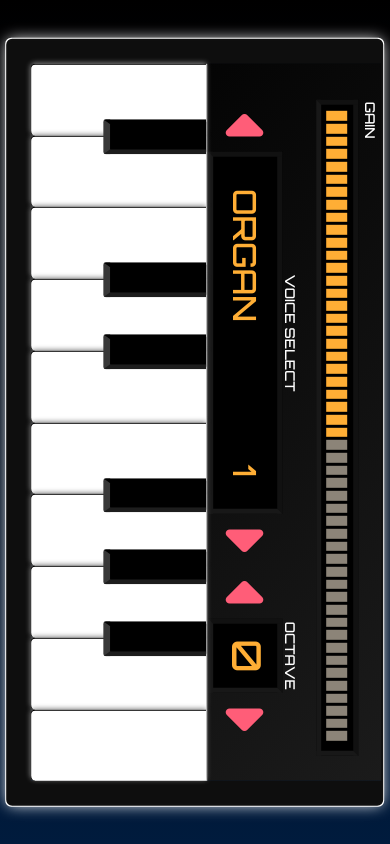
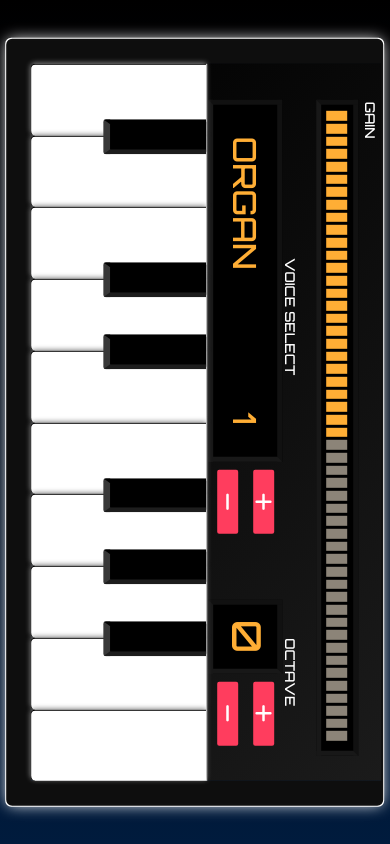
Before and after one commit to nchau3/RK-23-Keyboard, a React (Vite) app: page / in a window 390 px wide. Shown: the top 844 px of the page. Built offline with nearby package versions, Linux system fonts and the light colour scheme.

Commit message:
Bugfixes/4 (#18)
* testing breakpoint for landscape mobile

* switch to touch events in landscape mobile

* redesign control buttons for octave switch

* redesign control buttons for voice select

* minor timbre adjustments in voice library

* add comments

```diff
--- a/src/components/Instructions.jsx
+++ b/src/components/Instructions.jsx
@@ -4,6 +4,7 @@ import ComputerKey from "./ComputerKey";
 //styles
 import "../styles/component-styles/instructions.scss";
 
+//visual diagram of key-mapping for desktop users
 export default function Instructions() {
   const getQwertyRows = () => {
     const blackKeys = [2, 4, 5, 7, 8, 9];
--- a/src/components/Key.jsx
+++ b/src/components/Key.jsx
@@ -1,5 +1,6 @@
 import { useEffect, useRef, useState } from "react";
 
+//notes play on click, on key input or touch for mobile
 export default function Key(props) {
   const [keydown, setKeydown] = useState(false);
   const ref = useRef();
@@ -68,7 +69,7 @@ export default function Key(props) {
 
   const touchStartHandler = (event) => {
     event.stopPropagation();
-    if ((!isLandScape && width < 480) || (isLandScape && width < 800)) {
+    if ((!isLandScape && width < 480) || (isLandScape && height < 480)) {
       if (!keydown) {
         setKeydown(true);
       }
@@ -76,7 +77,7 @@ export default function Key(props) {
   }
 
   const touchEndHandler = (event) => {
-    if ((!isLandScape && width < 480) || (isLandScape && width < 800)) {
+    if ((!isLandScape && width < 480) || (isLandScape && height < 480)) {
       if (keydown) {
         setKeydown(false);
       }
@@ -85,6 +86,8 @@ export default function Key(props) {
 
   return (
     //mouseOver and mouseLeave events allow for dragging over notes
+
+    //black keys are nested inside of preceding white keys (F# child of F parent) for responsive styling purposes
     <div
       id={id}
       ref={ref}
--- a/src/components/Keyboard.jsx
+++ b/src/components/Keyboard.jsx
@@ -25,6 +25,8 @@ export default function Keyboard() {
 
   useMidiController({ notePressed, noteReleased });
 
+  //tracks all relevant computer keys down, passes to individual piano keys
+  //note plays whenever a match (or matches) are found
   const [keysPressed, setKeysPressed] = useState([]);
 
   const handleKeyDown = (event) => {
@@ -37,6 +39,7 @@ export default function Keyboard() {
     setKeysPressed(update);
   }
 
+  //auto-focuses the keyboard element on load to accept keyboard events
   const ref = useRef(null);
 
   useEffect(() => {
--- a/src/components/OctaveSwitch.jsx
+++ b/src/components/OctaveSwitch.jsx
@@ -12,18 +12,22 @@ export default function OctaveSwitch(props) {
     <div className="octave-switch-container">
       <label htmlFor="octave-switch">OCTAVE</label>
       <div className="octave-switch">
-        <div
-          className="control-button"
-          onClick={() => changeOctave(-1)}
-          ><i className="fa-solid fa-caret-left"></i>
-        </div>
         <div className="octave-display">
           {octave}
         </div>
-        <div
-          className="control-button"
-          onClick={() => changeOctave(1)}
-          ><i className="fa-solid fa-caret-right"></i>
+        <div className="button-container">
+          <div
+            className="control-button"
+            onClick={() => changeOctave(1)}
+            >
+          <i class="fa-solid fa-plus"></i>
+          </div>
+          <div
+            className="control-button"
+            onClick={() => changeOctave(-1)}
+            >
+          <i class="fa-solid fa-minus"></i>
+          </div>
         </div>
       </div>
     </div>
--- a/src/components/VoiceSelect.jsx
+++ b/src/components/VoiceSelect.jsx
@@ -5,18 +5,22 @@ export default function VoiceSelect(props) {
     <div className="voice-select-container">
       <label htmlFor="voice-select">VOICE SELECT</label>
       <div className="voice-select">
-        <div
-          className="control-button"
-          onClick={() => onSelect(-1)}
-        ><i className="fa-solid fa-caret-left"></i></div>
         <div className="voice-display">
           <div>{voice.name.toUpperCase()}</div>
           <div>{voice.id}</div>
         </div>
-        <div
-          className="control-button"
-          onClick={() => onSelect(1)}
-        ><i className="fa-solid fa-caret-right"></i></div>
+        <div className="button-container">
+          <div
+            className="control-button"
+            onClick={() => onSelect(1)}>
+            <i className="fa-solid fa-plus"></i>
+          </div>
+          <div
+            className="control-button"
+            onClick={() => onSelect(-1)}>
+            <i className="fa-solid fa-minus"></i>
+          </div>
+        </div>
       </div>
     </div>
   )
--- a/src/styles/component-styles/controls.scss
+++ b/src/styles/component-styles/controls.scss
@@ -80,7 +80,7 @@
 
 .lower-bar {
   display: flex;
-  justify-content: space-around;
+  justify-content: space-between;
   align-items: center;
   height: 4rem;
   width: 100%;
@@ -110,16 +110,31 @@
   width: 4rem;
 }
 
+.button-container {
+  display: flex;
+  flex-direction: column;
+  justify-content: space-between;
+  align-items: center;
+  height: 90%;
+  margin-left: .5rem;
+}
+
 .control-button {
-  font-size: 1.5em;
-  padding: 0 .5rem;
-  color: rgb(255, 93, 120);
+  display: flex;
+  justify-content: center;
+  align-items: center;
+  height: 1.35rem;
+  width: 4rem;
+  font-size: .5em;
+  border-radius: 2px;
+
+  background-color: variables.$button-color;
 
   &:hover {
-    transform: scale(110%);
+    transform: scale(105%);
   }
 
   &:active {
-    transform: scale(1);
+    transform: revert;
   }
 }
--- a/src/styles/mobile.scss
+++ b/src/styles/mobile.scss
@@ -1,4 +1,4 @@
-@media only screen and (max-width: 450px) {
+@media only screen and (orientation: portrait) and (max-width: 450px) {
   :root {
     display: flex;
     justify-content: center;
@@ -40,3 +40,45 @@
     width: 85vh;
   }
 }
+
+@media only screen and (orientation: landscape) and (max-height: 450px) {
+  :root {
+    display: flex;
+    justify-content: center;
+    align-items: center;
+    max-height: 100vh;
+  }
+
+  #App {
+    height: 100%;
+    width: 100%;
+
+    h1 {
+      display: none;
+    }
+  }
+
+  .instructions {
+    display: none;
+  }
+
+  .controls {
+    .slider {
+      height: 2rem;
+    }
+
+    label {
+      font-size: .85em;
+      margin: .15em;
+    }
+  }
+
+  .lower-bar {
+    height: 2rem;
+  }
+
+  .keyboard {
+    height: 85vh;
+    width: 85vw;
+  }
+}
--- a/src/styles/variables.scss
+++ b/src/styles/variables.scss
@@ -4,3 +4,4 @@ $screen-color: black;
 $display-color: rgb(255, 174, 53);
 $header-color: #7cb7ff;
 $keydown-color: $header-color;
+$button-color: rgb(255, 61, 94);
--- a/src/useAudioContext.js
+++ b/src/useAudioContext.js
@@ -50,7 +50,7 @@ for (let i = 0; i < 9; i++) {
 export default function useAudioContext() {
   //sliders object leaves room to implement other levels (EQ, filters)
   const [sliders, setSliders] = useState({
-    gain: 0.1048
+    gain: 0.1048 // (50% of logarithmic slider)
   });
 
   const [voice, setVoice] = useState(voiceLibrary[0]);
@@ -152,7 +152,7 @@ export default function useAudioContext() {
         audioContext.currentTime,
         release
       );
-      // delay to allow for release to complete
+      // delay to allow for release to complete before node is disconnected
       await delayInSeconds(release);
       oldestPlayedNode.voiceNode.disconnect();
     }
--- a/src/voiceSelect.js
+++ b/src/voiceSelect.js
@@ -13,9 +13,9 @@ const voiceLibrary = [
   new Voice(
     1,
     "organ",
-    [1, 1, 0.6, 1.3, 0.02, 0.04, 0.03],
+    [1, 0.8, 0.6, 1.3, 0.02, 0.04, 0.03, 0.001, 0.001, 0.002],
     {
-      attack: 0.001,
+      attack: 0.003,
       release: 0.2
     }
   ),
@@ -34,7 +34,7 @@ const voiceLibrary = [
     [1.7, 1.4, 0.07, 0.05, 0.003, 0.1, 0.001, 0.002, 0.01, 0.01, 0.001, 0.002, 0.006],
     {
       attack: 0.2,
-      release: 0.05
+      release: 0.08
     }
   )
 ];
```
